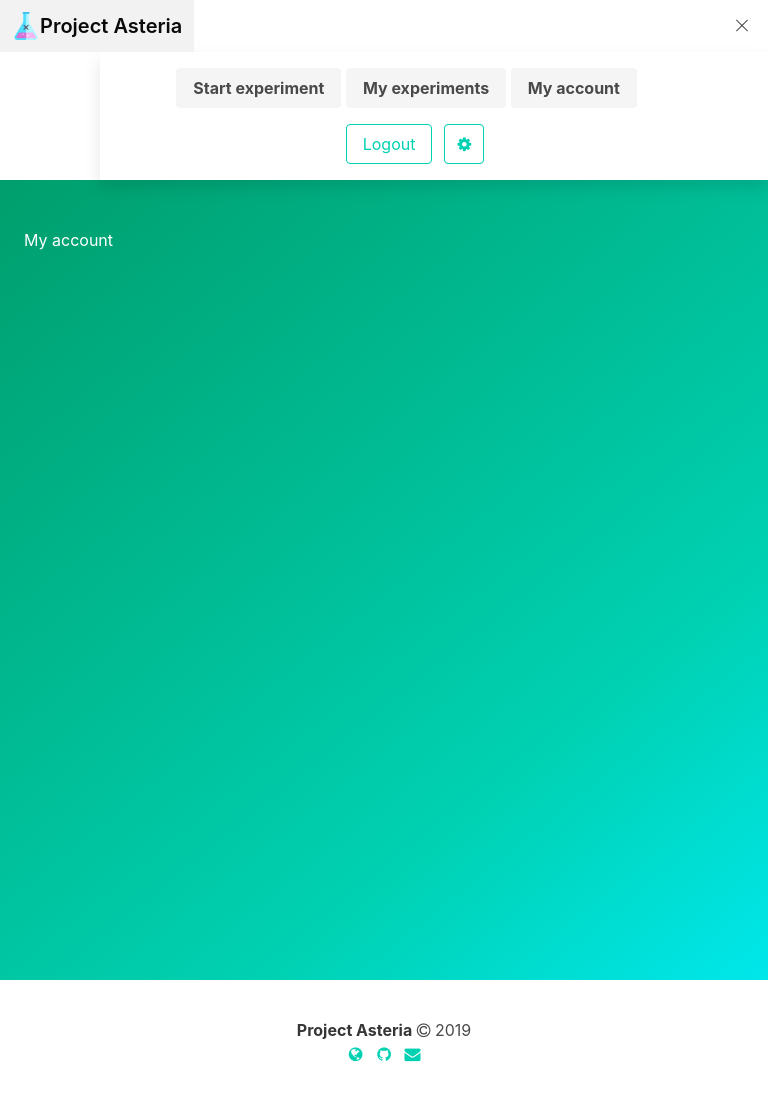
After one commit to projectasteria/FrontEndWebApp, a Flask app: page /my-account in a window 768 px wide, after a click that opens the changed part. The commit adds this page. Run offline with Flask 2, Linux system fonts and the light colour scheme; some libraries are stand-ins or nearby versions.

Commit message:
Added pages and other Mobile UI Changes

```diff
--- a/app.py
+++ b/app.py
@@ -122,6 +122,18 @@ def settings():
     mongodb.log("visit", request.remote_addr, "-", "login.html", "-", 200)
     return redirect(url_for("login"))
 
+# -------- Pages ------------------------------------------------------------- #
+@app.route("/start-experiment")
+def start():
+    return render_template('start_experiment.html')
+
+@app.route("/my-experiments")
+def experiments():
+    return render_template('my_experiments.html')
+
+@app.route("/my-account")
+def account():
+    return render_template('my_account.html')
 
 # ======== Main ============================================================== #
 if __name__ == "__main__":
--- a/static/css/style.css
+++ b/static/css/style.css
@@ -1,15 +1,55 @@
+
+/*
+h6 {
+  position: fixed;
+  overflow: hidden;
+  margin-left: 2em;
+}
+*/
+
+.columns {
+  z-index: 1;
+  -webkit-animation: fade-in 1.2s linear both;
+	        animation: fade-in 1.2s linear both;
+}
+
+@-webkit-keyframes fade-in {
+  0% {
+    opacity: 0;
+  }
+  50% {
+    opacity: 0.5;
+  }
+  100% {
+    opacity: 1;
+  }
+}
+@keyframes fade-in {
+  0% {
+    opacity: 0;
+  }
+  50% {
+    opacity: 0.5;
+  }
+  100% {
+    opacity: 1;
+  }
+}
+
+/* mobile phones or tablets */
 @media only screen and (max-width: 768px) {
-  .hero.body {
+  .hero-body {
     height: 100vh;
   }
 
+  /* login page styling begins*/
   .columns {
     display: block;
-    margin-top: 10%;
+    margin-top: 3%;
   }
 
-  .column is-auto {
-    margin-bottom: 15%;
+  .column {
+    margin-bottom: 10%;
   }
 
   .title is-2 {
@@ -26,35 +66,70 @@
 
   .signup-box {
     width: 70%;
-    padding: 3%;
+    padding: 2%;
   }
 
   #signup {
     display: none;
   }
 
-  #login-button {
-    font-size: 3em;
+  #login-text {
+    font-size: 2.5em;
     margin-bottom: 5%;
     cursor: pointer;
     display: block;
   }
 
   ::-webkit-input-placeholder {
-    font-size: 1.5em;
+    font-size: 1.2em;
   }
 
   #signup-button {
-    font-size: 1.8em;
-    width: 30%;
+    font-size: 1.2em;
+    width: 50%;
+    height: auto;
+  }
+  /* login page styling ends */
+
+  a#nav-login-field {
+      text-align: center;
+      float: left;
+  }
+
+  div#navbar-menu-id {
+    margin-left: 13%;
+  }
+
+  .nav-bar-end {
+    margin-left: 20%;
+  }
+
+  #nav-buttons {
+    text-align: center;
+    margin-left: 10%;
+    margin-right: auto;
+  }
+
+  #logout-settings {
+    text-align: center;
+    margin-left: 35%;
+    /* margin-right: auto; */
+}
+
+  #login-button {
+    margin-top: -1%;
+    margin-left: 3%;
   }
 }
 
-#login-button {
-  display: none;
+/* laptops or desktops */
+@media only screen and (min-width: 768px) {
+  #login-text {
+    display: none;
+  }
 }
 
-/***** form styling *****/
+/***** form styling begins *****/
 .login-input {
   width: 130px;
 }
@@ -84,7 +159,7 @@
 .settings-area {
   padding: 30px;
 }
-/***** form styling *****/
+/***** form styling ends *****/
 
 
 footer {
--- /dev/null
+++ b/templates/my_account.html
@@ -0,0 +1,15 @@
+<!-- SERVER ALIVE TEST -->
+{% extends "base.html" %}
+{% block body %}
+{% include "navbar.html" %}
+<section class="hero is-primary is-bold is-large">
+  <div class="hero-body">
+
+    My account <br>
+
+  </div>
+</section>
+{% endblock %}
+{% block scripts %}
+<script src="../static/js/scripts.js"></script>
+{% endblock %}
--- a/templates/navbar.html
+++ b/templates/navbar.html
@@ -14,23 +14,23 @@
     <div id="navbar-menu-id" class="navbar-menu">
       <div class="navbar-start">
         <div class="navbar-item">
-          <div class="field is-grouped">
-            <a href="" class="button  is-light">
-              <span><b>Button 1</b></span>
+          <div id="nav-buttons" class="field is-grouped">
+            <a href="/start-experiment" class="button  is-light">
+              <span><b>Start experiment</b></span>
             </a>
             &#160;
-            <a href="" class="button  is-light">
-              <span><b>Button 2</b></span>
+            <a href="/my-experiments" class="button  is-light">
+              <span><b>My experiments</b></span>
             </a>
             &#160;
-            <a href="" class="button  is-light">
-              <span><b>Button 3</b></span>
+            <a href="/my-account" class="button  is-light">
+              <span><b>My account</b></span>
             </a>
             &#160;
           </div>
         </div>
       </div>
-      <div class="navbar-end">
+      <div id="logout-settings"class="navbar-end">
         <div class="navbar-item">
           <div class="field is-grouped">
             <p class="control">
```
Also changed, not shown: templates/login.html (+4 -4 lines), templates/my_experiments.html (added, +15 -0 lines), templates/start_experiment.html (added, +15 -0 lines).
